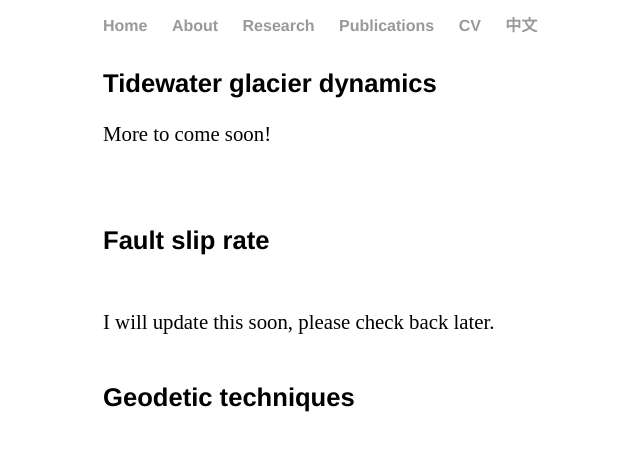
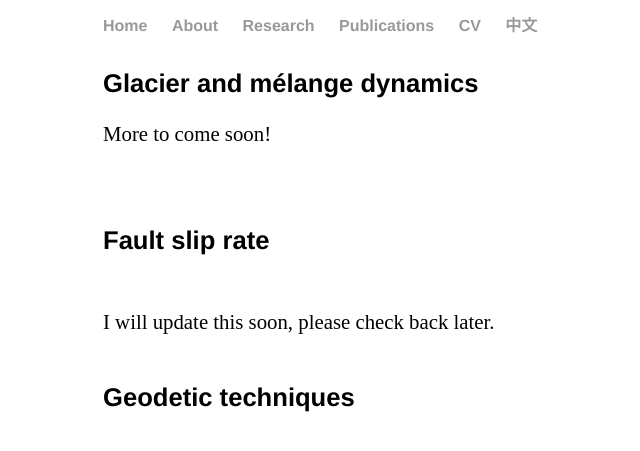
Before and after one commit to suruixie/suruixie.github.io, a Jekyll site: the page built from research/index.html, in a window 1280 px wide. Shown: the top 451 px of the page, without its empty margins (25-665 px from the left). Built offline with Jekyll 4.4.1, drawn with Linux system fonts in a browser that asks for light colours.

Commit message:
Update index.html

```diff
--- a/research/index.html
+++ b/research/index.html
@@ -3,7 +3,7 @@ layout: default
 title: Surui's research
 ---
 <div class="research">
-	<h4 style="margin-bottom:0.1em;">Tidewater glacier dynamics </h4>
+	<h4 style="margin-bottom:0.1em;">Glacier and mélange dynamics </h4>
 	<p style="line-height:120%;">
 		More to come soon!<br>
 	<br>
```
